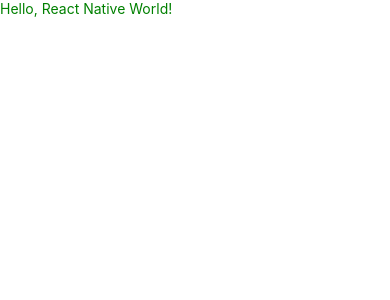
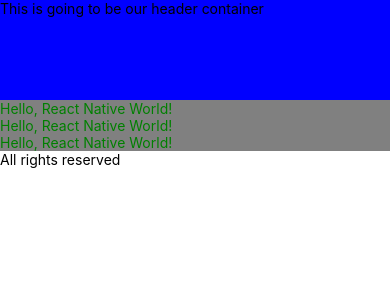
Before and after one commit to nvacheishvili/HWApp, a React Native app: screen / in a window 390 px wide. Shown: the top 300 px of the page. Built offline with nearby package versions, Linux system fonts and the light colour scheme.

Commit message:
view component basics

```diff
--- a/App.js
+++ b/App.js
@@ -1,10 +1,20 @@
 import React from 'react';
-import {SafeAreaView} from 'react-native';
+import {SafeAreaView, View, Text} from 'react-native';
 import MyText from './components/MyText/MyText';
 const App = () => {
   return (
     <SafeAreaView>
-      <MyText />
+      <View style={{backgroundColor: 'blue', height: 100}}>
+        <Text>This is going to be our header container</Text>
+      </View>
+      <View style={{backgroundColor: 'grey'}}>
+        <MyText />
+        <MyText />
+        <MyText />
+      </View>
+      <View>
+        <Text>All rights reserved</Text>
+      </View>
     </SafeAreaView>
   );
 };
```
